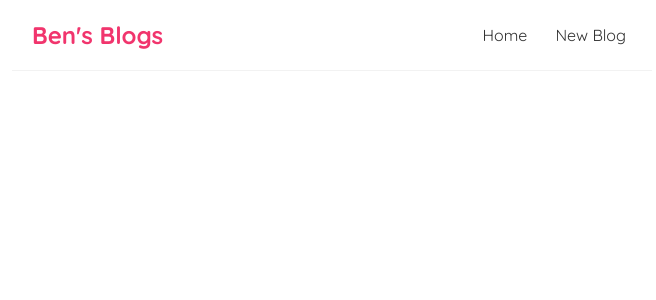
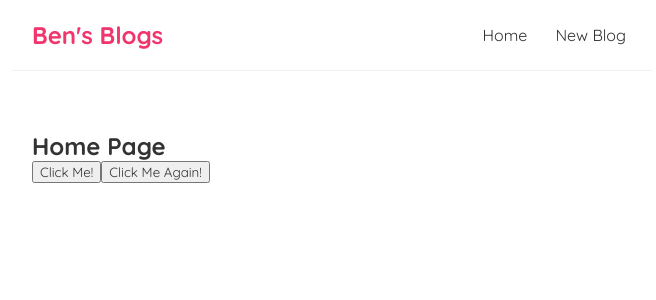
Before and after one commit to Ben8120/react-site, a React (Create React App) app: page / in a window 1280 px wide. Shown: the top 300 px of the page, without its empty margins (308-964 px from the left). Built offline with nearby package versions, Linux system fonts and the light colour scheme.

Commit message:
buttons and event testing in Home.js

```diff
--- a/src/App.js
+++ b/src/App.js
@@ -1,11 +1,13 @@
 import Navbar from "./components/Navbar";
+import Home from "./screens/Home";
 
 function App() {
   return (
-    <div>
-    <Navbar />
-      {/* {<Home />} */}
-
+    <div className="App">
+      <Navbar />
+      <div className="content">
+        <Home/>
+      </div>
     </div>
   );
 }
--- a/src/screens/Home.js
+++ b/src/screens/Home.js
@@ -1,7 +1,18 @@
 const Home = () => {
+
+    const handleClick = (e) => {
+        console.log("Hello World", e);
+    }
+
+    const handleClickAgain = (name, e)  => {
+        console.log("Hello "+ name, e.target);
+    }
+
     return (
         <div className="home">
             <h2>Home Page</h2>
+            <button onClick={handleClick}>Click Me!</button>
+            <button onClick={(e) => {handleClickAgain("Mario", e)}}>Click Me Again!</button>
         </div>
      );
 }
```
